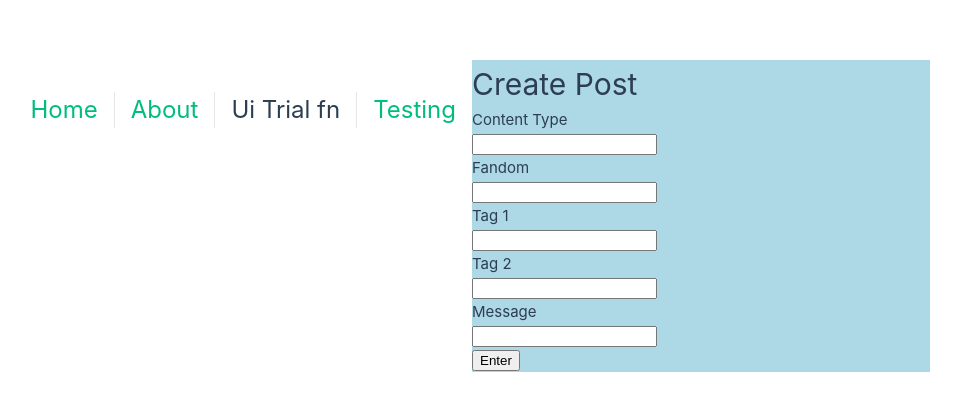
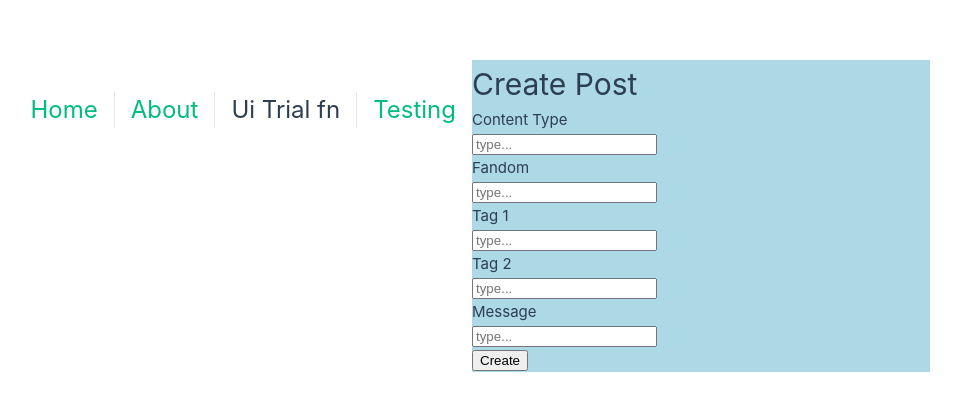
Before and after one commit to staten-island-tech/sql-project-women-in-stem-plus-tyler, a Vue app in the folder SQL/: page /UserInterface in a window 1280 px wide. Shown: the part 184-594 px from the top of the page, without its empty margins (168-1129 px from the left). Built offline with nearby package versions, Linux system fonts and the light colour scheme.

Commit message:
how does a does work

```diff
--- a/SQL/src/views/UserInterface.vue
+++ b/SQL/src/views/UserInterface.vue
@@ -3,56 +3,49 @@
 <template>
   <div class="main">
     <h1>Create Post</h1>
-    <form id="form" v-on:submit="form">
+    <form id="form" v-on:submit="form" ref="inputField">
       <div class="inputs">
         <p class="text"><label for="content_type">Content Type</label></p>
-        <input type="text" id="content" class="textbox" />
+        <input type="uhh" placeholder="type..." />
       </div>
       <div class="inputs">
         <p class="text"><label for="fandom_name">Fandom</label></p>
-        <input type="text" id="f_name" class="textbox" />
+        <input v-model="fandom" placeholder="type..." />
       </div>
       <div class="inputs">
         <p class="text"><label for="major_tag">Tag 1</label></p>
-        <input type="text" id="tag_one" class="textbox" />
+        <input v-model="mTag" placeholder="type..." />
       </div>
       <div class="inputs">
         <p class="text"><label for="sub_tag">Tag 2</label></p>
-        <input type="text" id="tag_two" class="textbox" />
+        <input v-model="sTag" placeholder="type..." />
       </div>
       <div class="inputs">
         <p class="text"><label for="content_text">Message</label></p>
-        <input type="text" id="message" class="textbox" />
+        <input v-model="text" placeholder="type..." />
       </div>
-      <div class="thisButton">
-        <input type="submit" value="Enter" class="btn" />
-      </div>
+      <button @click="showMe">Create</button>
+      <br />
     </form>
+    <p>{{ help }}</p>
   </div>
 </template>
 
 <script>
+import { ref, onMounted } from 'vue'
 export default {
+  data() {
+    return {
+      help: ''
+    }
+  },
   methods: {
+    showMe() {
+      const message = this.$refs.inputField.value
+      this.help = `${message}`
+    },
     //create post//
-    create() {
-      let post = {}
-      post.content = document.getElementById('content')
-      post.f_name = document.getElementById('f_name')
-      post.tag_one = document.getElementById('tag_one')
-      post.tag_two = document.getElementById('tag_two')
-      post.message = document.getElementById('message')
-      document.querySelector('.btn').insertAdjacentHTML(
-        `afterend`,
-        `<div class="post">
-      <h2>${post.content}</h2>
-      <h3>${post.f_name}</h3>
-      <h4>Major Tag: ${post.tag_one}</h4>
-      <h4>Sub Tag: ${post.tag_two}</h4>
-      <h5>${post.message}</h5>
-  </div>`
-      )
-    },
+    create() {},
     //clear inputs//
     clear() {},
     //remove post//
```
